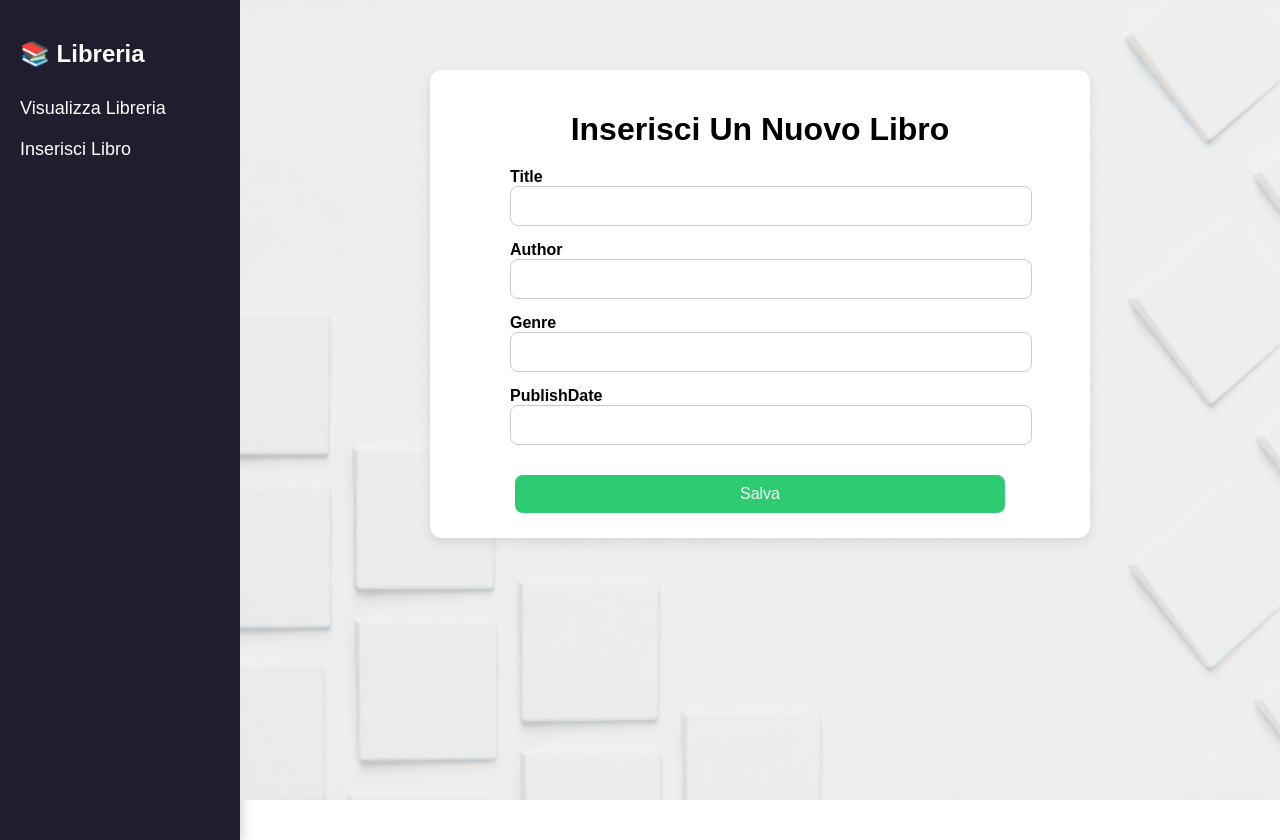
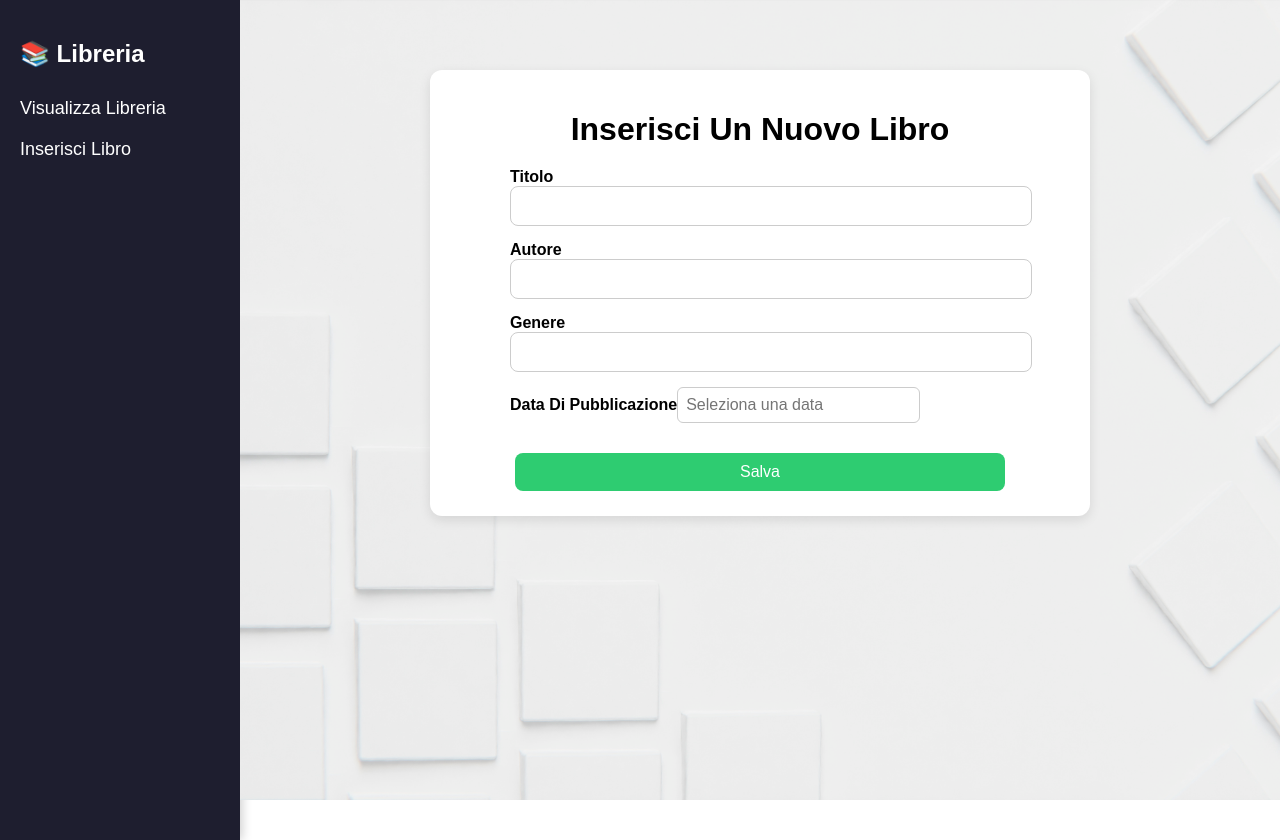
Before and after one commit to federicobagagli/libreria-frontend, a React (Create React App) app: page / in a window 1280 px wide. Both pictures are taken after a click on the item "Inserisci Libro". Built offline with nearby package versions, Linux system fonts and the light colour scheme.

Commit message:
Datepicker

```diff
--- a/package.json
+++ b/package.json
@@ -8,7 +8,9 @@
     "@testing-library/react": "^16.3.0",
     "@testing-library/user-event": "^13.5.0",
     "axios": "^1.8.4",
+    "date-fns": "^4.1.0",
     "react": "^19.1.0",
+    "react-datepicker": "^8.3.0",
     "react-dom": "^19.1.0",
     "react-router-dom": "^7.5.1",
     "react-scripts": "5.0.1",
@@ -19,7 +21,7 @@
     "build": "react-scripts build",
     "test": "react-scripts test",
     "eject": "react-scripts eject",
-	  "start:local": "cross-env REACT_APP_API_URL=http://localhost:8080/api react-scripts start",
+    "start:local": "cross-env REACT_APP_API_URL=http://localhost:8080/api react-scripts start",
     "start:azure": "cross-env REACT_APP_API_URL=https://federico-azure-ms-12345.azurewebsites.net/api react-scripts start"
   },
   "eslintConfig": {
--- a/src/components/AddBook.css
+++ b/src/components/AddBook.css
@@ -48,3 +48,19 @@
   .add-book-form button:hover {
     background-color: #27ae60;
   }
+
+  .date-picker-wrapper {
+    width: 100%;
+  }
+
+  .date-picker-wrapper .react-datepicker-wrapper {
+    width: 100%;
+  }
+
+  .react-datepicker__input-container input {
+    width: 100%;
+    padding: 8px;
+    border-radius: 6px;
+    border: 1px solid #ccc;
+    font-size: 16px;
+  }
--- a/src/components/AddBook.js
+++ b/src/components/AddBook.js
@@ -1,15 +1,17 @@
-// src/components/AddBook.js
 import React, { useState } from 'react';
 import axios from 'axios';
 import API_URL from '../config/apiConfig';
 import './AddBook.css';
+import DatePicker from 'react-datepicker';
+import 'react-datepicker/dist/react-datepicker.css';
+import { format } from 'date-fns';
 
 const AddBook = () => {
   const [formData, setFormData] = useState({
     title: '',
     author: '',
     genre: '',
-    publishDate: '',
+    publishDate: null,
   });
 
   const [successMessage, setSuccessMessage] = useState('');
@@ -28,9 +30,16 @@ const AddBook = () => {
     setErrorMessage('');
 
     try {
-      await axios.post(`${API_URL}/books/create`, formData);
+      const dataToSend = {
+        ...formData,
+        publishDate: formData.publishDate
+          ? format(formData.publishDate, 'yyyy-MM-dd')
+          : '',
+      };
+
+      await axios.post(`${API_URL}/books/create`, dataToSend);
       setSuccessMessage('Libro aggiunto con successo!');
-      setFormData({ title: '', author: '', genre: '', publishDate: '' });
+      setFormData({ title: '', author: '', genre: '', publishDate: null });
     } catch (error) {
       console.error('Errore durante l\'aggiunta del libro:', error);
       setErrorMessage('Errore durante l\'aggiunta del libro.');
@@ -41,17 +50,49 @@ const AddBook = () => {
     <div className="add-book-container">
       <h1>Inserisci un nuovo libro</h1>
       <form onSubmit={handleSubmit} className="add-book-form">
-        {['title', 'author', 'genre', 'publishDate'].map((field) => (
-          <div key={field}>
-            <label>{field}</label>
-            <input
-              type="text"
-              value={formData[field]}
-              onChange={(e) => handleChange(field, e.target.value)}
-              required
-            />
-          </div>
-        ))}
+        <div>
+          <label>Titolo</label>
+          <input
+            type="text"
+            value={formData.title}
+            onChange={(e) => handleChange('title', e.target.value)}
+            required
+          />
+        </div>
+        <div>
+          <label>Autore</label>
+          <input
+            type="text"
+            value={formData.author}
+            onChange={(e) => handleChange('author', e.target.value)}
+            required
+          />
+        </div>
+        <div>
+          <label>Genere</label>
+          <input
+            type="text"
+            value={formData.genre}
+            onChange={(e) => handleChange('genre', e.target.value)}
+            required
+          />
+        </div>
+        <div className="datepicker-container">
+          <label>Data di pubblicazione</label>
+          <DatePicker
+            selected={formData.publishDate}
+            onChange={(date) => handleChange('publishDate', date)}
+            dateFormat="yyyy-MM-dd"
+            placeholderText="Seleziona una data"
+            className="custom-datepicker"
+            showMonthDropdown
+            showYearDropdown
+            dropdownMode="select"
+            yearDropdownItemNumber={150}
+            scrollableYearDropdown
+            required
+          />
+        </div>
         <button type="submit">Salva</button>
       </form>
       {successMessage && <p className="success-msg">{successMessage}</p>}
```
Also changed, not shown: 1 other file (tests, documents, lock files or other folders).
